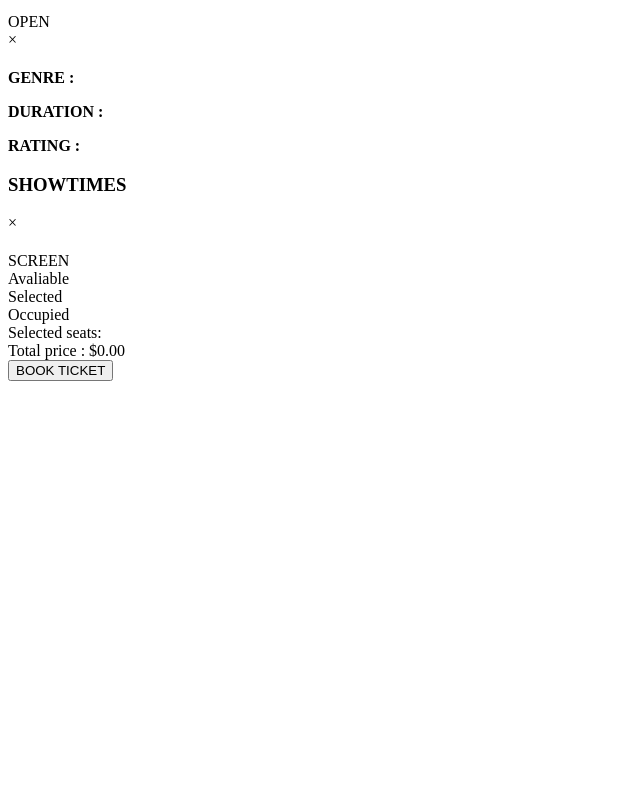
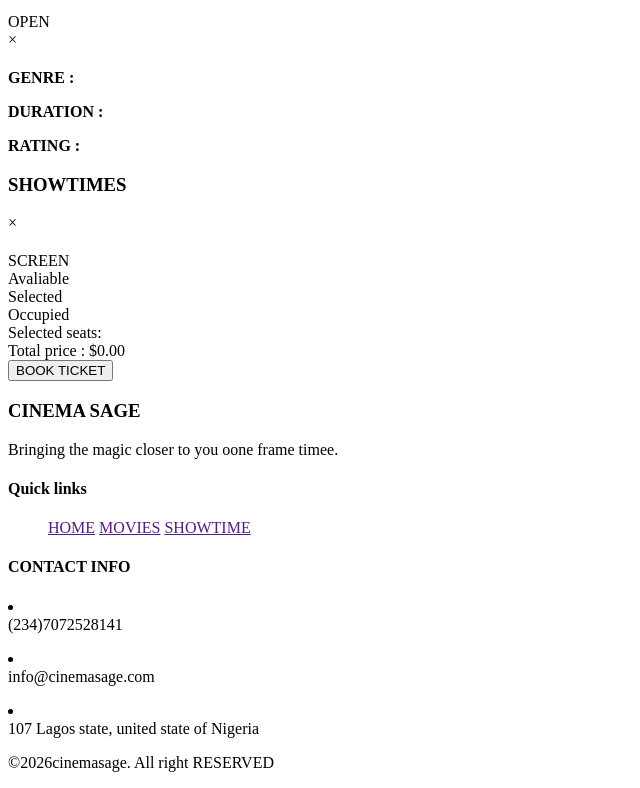
Before and after one commit to waheedmusteqeem01-ctrl/cinema, a plain HTML site: page index.html in a window 1280 px wide. Shown: the part 1509-2297 px from the top of the page, without its empty margins (0-640 px from the left). Before the commit the page ends 1898 px from the top, so only its background shows below. Drawn offline with Linux system fonts and the light colour scheme.

Commit message:
added footer section

```diff
--- a/index.html
+++ b/index.html
@@ -169,8 +169,47 @@
           </div>
         </div>
       </div>
-      <script src=" script.js">
-      </script>
+    </div>
+  </div>
+  <!-- footer -->
+  <footer class="footer">
+    <div class="container">
+      <div class="footer-content">
+        <div class="footer-section">
+          <h3>CINEMA SAGE</h3>
+          <p>Bringing the magic closer to you oone frame timee.</p>
+        </div>
+        <div class="footer-section">
+          <h4>Quick links</h4>
+          <ul>
+            <il><a href="">HOME</a></il>
+            <il><a href="">MOVIES</a></il>
+            <il><a href="">SHOWTIME</a></il>
+          </ul>
+        </div>
+        <div class="footer-section">
+          <h4>CONTACT INFO</h4>
+          <p>
+            <li></li>
+            (234)7072528141
+          </p>
+          <p>
+            <li></li>
+            info@cinemasage.com
+          </p>
+          <p>
+            <li></li>
+            107 Lagos state, united state of Nigeria
+          </p>
+        </div>
+      </div>
+      <div class="footer-bottom">
+        <p>&copy;<span id="currentyear">2026</span>cinemasage. All right RESERVED</p>
+      </div>
+    </div>
+  </footer>
+  <script src=" script.js">
+  </script>
 </body>
 
 </html>
```
